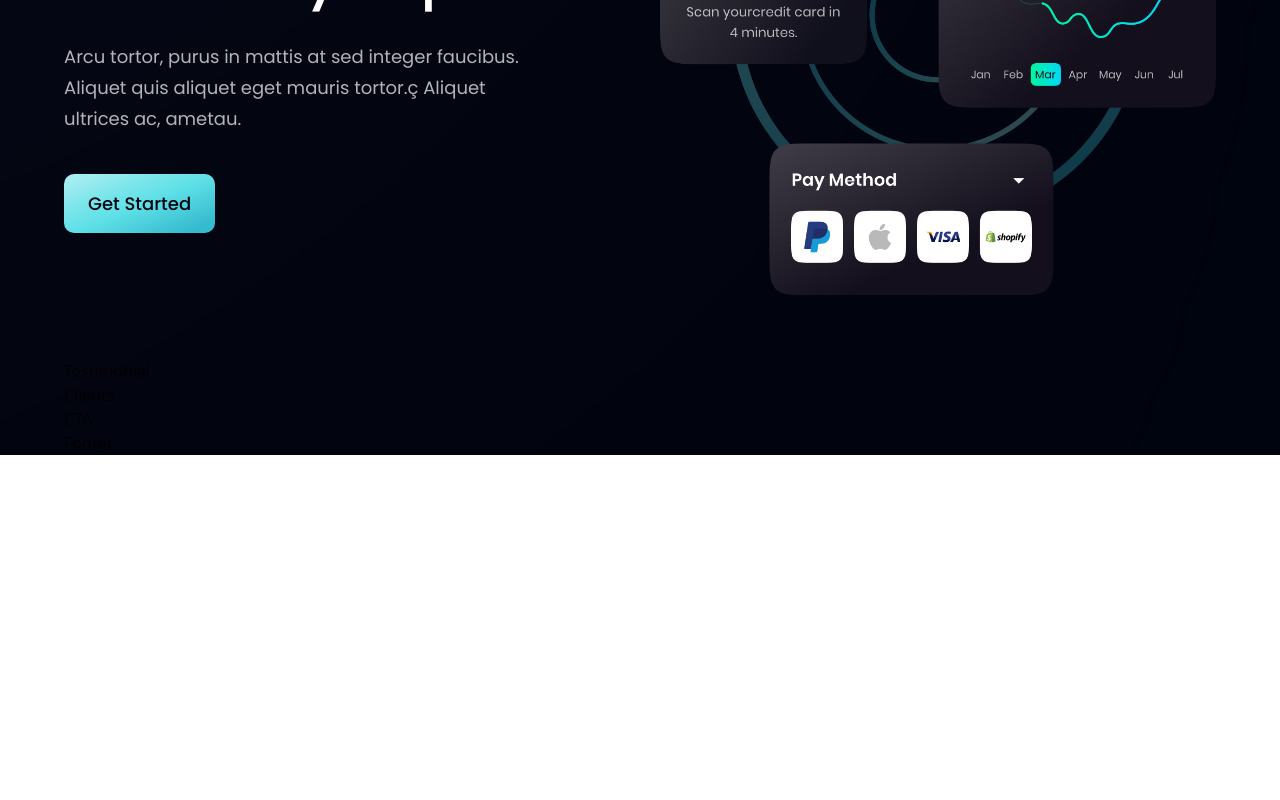
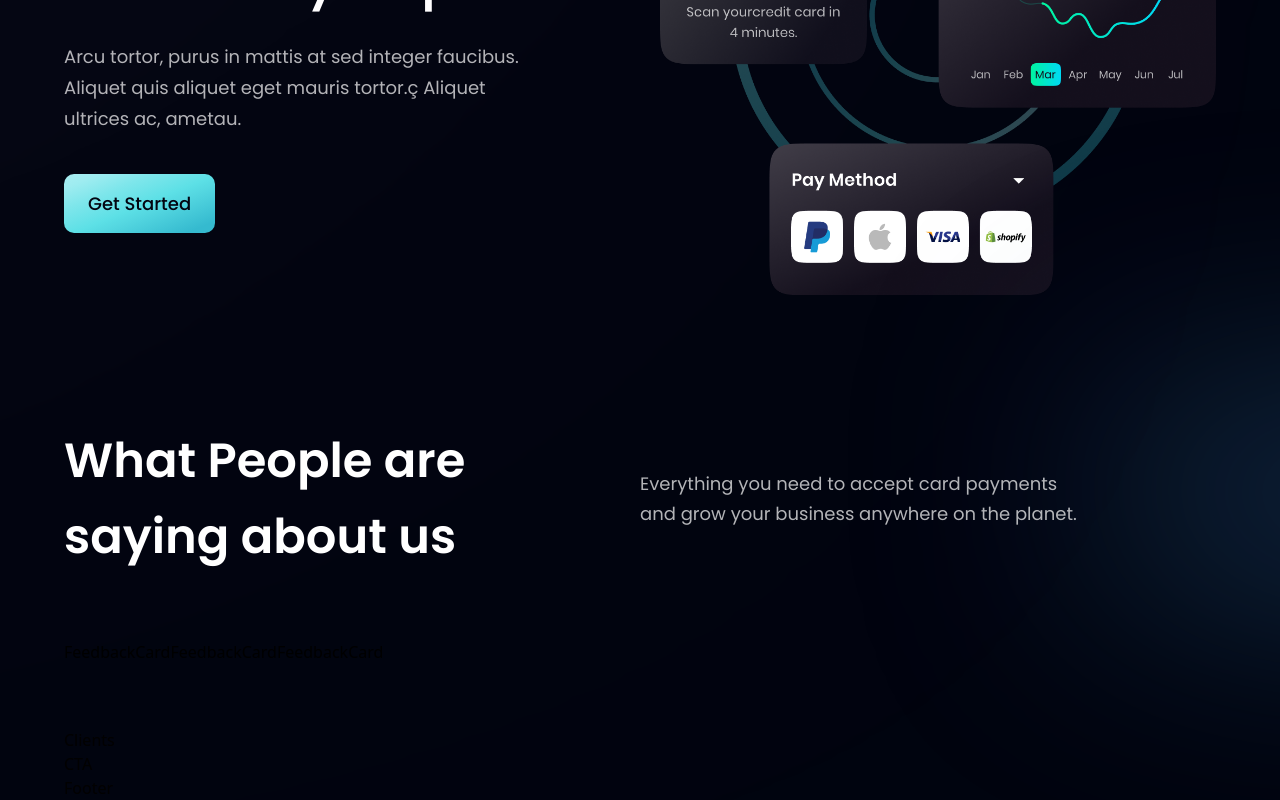
Before and after one commit to JCYhapon/modern-app, a React (Vite) app in the folder modern_app/: page / in a window 1280 px wide. Shown: the part 2471-3271 px from the top of the page. Before the commit the page ends 2926 px from the top, so only its background shows below. Built offline with nearby package versions, Linux system fonts and the light colour scheme.

Commit message:
Change the layout, updated the design

```diff
--- a/modern_app/src/components/Testimonial.jsx
+++ b/modern_app/src/components/Testimonial.jsx
@@ -1,7 +1,32 @@
-import React from "react";
+import { feedback } from "../constants";
+import styles from "../style";
+import FeedbackCard from "./FeedbackCard";
 
-const Testimonial = () => {
-  return <div>Testimonial</div>;
-};
+const Testimonials = () => (
+  <section
+    id="clients"
+    className={`${styles.paddingY} ${styles.flexCenter} flex-col relative `}
+  >
+    <div className="absolute z-[0] w-[60%] h-[60%] -right-[50%] rounded-full blue__gradient bottom-40" />
 
-export default Testimonial;
+    <div className="w-full flex justify-between items-center md:flex-row flex-col sm:mb-16 mb-6 relative z-[1]">
+      <h2 className={styles.heading2}>
+        What People are <br className="sm:block hidden" /> saying about us
+      </h2>
+      <div className="w-full md:mt-0 mt-6">
+        <p className={`${styles.paragraph} text-left max-w-[450px]`}>
+          Everything you need to accept card payments and grow your business
+          anywhere on the planet.
+        </p>
+      </div>
+    </div>
+
+    <div className="flex flex-wrap sm:justify-start justify-center w-full feedback-container relative z-[1]">
+      {feedback.map((card) => (
+        <FeedbackCard key={card.id} {...card} />
+      ))}
+    </div>
+  </section>
+);
+
+export default Testimonials;
```
